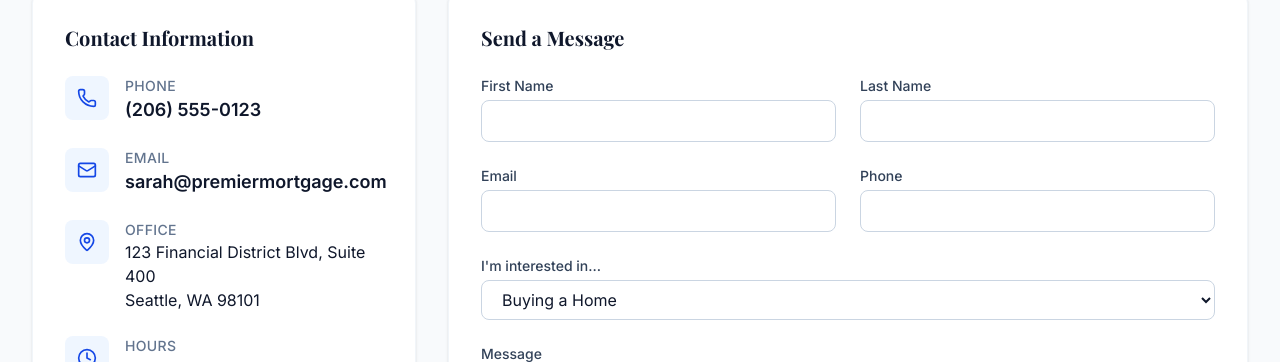
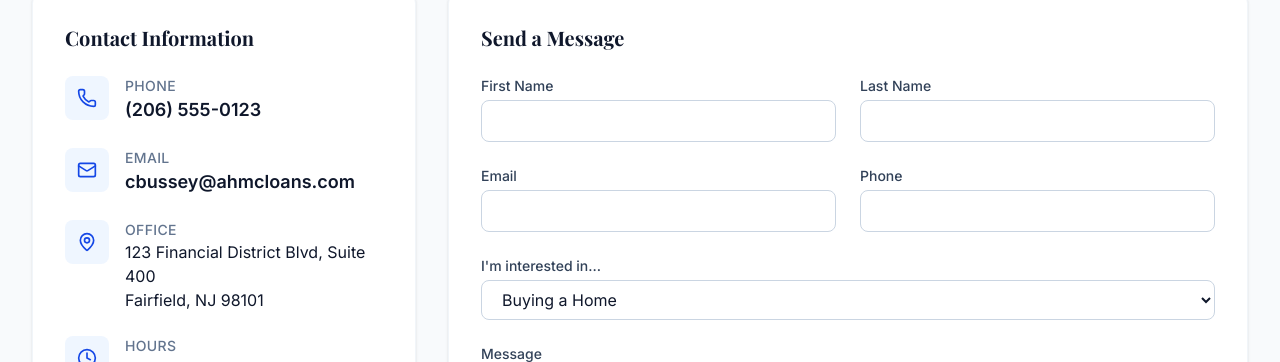
Before and after one commit to astraluxeindustries/cory-bussey, a React (Vite) app in the folder premium-mortgage-officer/: page / in a window 1280 px wide. Shown: the part 5524-5886 px from the top of the page. Built offline with nearby package versions, Linux system fonts and the light colour scheme; a web font is replaced by a local one.

Commit message:
Update Contact.tsx

```diff
--- a/premium-mortgage-officer/src/components/Contact.tsx
+++ b/premium-mortgage-officer/src/components/Contact.tsx
@@ -38,8 +38,8 @@
                 </div>
                 <div>
                   <p className="text-sm text-slate-500 font-medium uppercase tracking-wide">Email</p>
-                  <a href="mailto:sarah@premiermortgage.com" className="text-lg font-semibold text-slate-900 hover:text-blue-700 transition-colors">
-                    sarah@premiermortgage.com
+                  <a href="mailto:cbussey@ahmcloans.com" className="text-lg font-semibold text-slate-900 hover:text-blue-700 transition-colors">
+                    cbussey@ahmcloans.com
                   </a>
                 </div>
               </div>
@@ -52,7 +52,7 @@
                   <p className="text-sm text-slate-500 font-medium uppercase tracking-wide">Office</p>
                   <p className="text-slate-900">
                     123 Financial District Blvd, Suite 400<br />
-                    Seattle, WA 98101
+                    Fairfield, NJ 98101
                   </p>
                 </div>
               </div>
```
